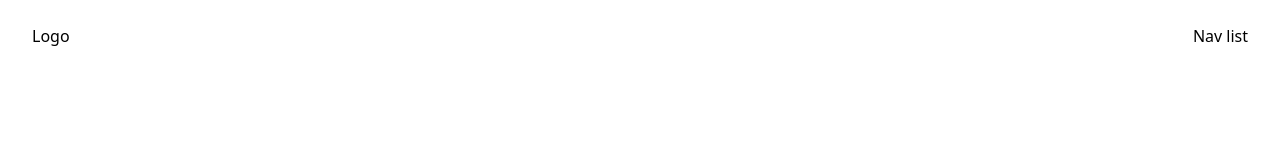
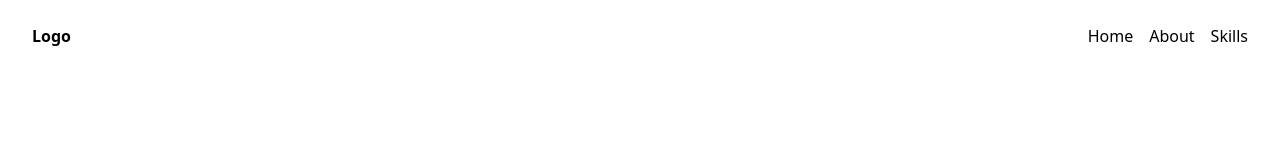
Before and after one commit to Gekke-SuCro/dev-portfolio, a React (Vite) app in the folder frontend/: page / in a window 1280 px wide. Shown: the top 160 px of the page. Built offline with nearby package versions, Linux system fonts and the light colour scheme.

Commit message:
Navbar.jsx now displays list of aligned menu-item-links.

```diff
--- a/frontend/src/components/Navbar.jsx
+++ b/frontend/src/components/Navbar.jsx
@@ -1,9 +1,25 @@
+import {Link} from "react-router-dom";
+
+const menuItems = [
+    { id: 1, name: "Home", link: "#home" },
+    { id: 2, name: "About", link: "#home" },
+    { id: 3, name: "Skills", link: "#skills" },
+]
+
 const Navbar = () => {
     return (
         <header className="px-8 py-6 bg-white fixed top-0 left-0 w-full z-50">
             <nav className="flex items-center justify-between">
-                <div>Logo</div>
-                <ul>Nav list</ul>
+                <div className="font-bold text-md">Logo</div>
+                <ul className="flex items-center justify-between gap-4">
+                    {menuItems.map((item) => (
+                        <li key={item.id}>
+                            <Link to={`/${item.link}`}>
+                                <h4>{item.name}</h4>
+                            </Link>
+                        </li>
+                    ))}
+                </ul>
             </nav>
         </header>
     )
```
